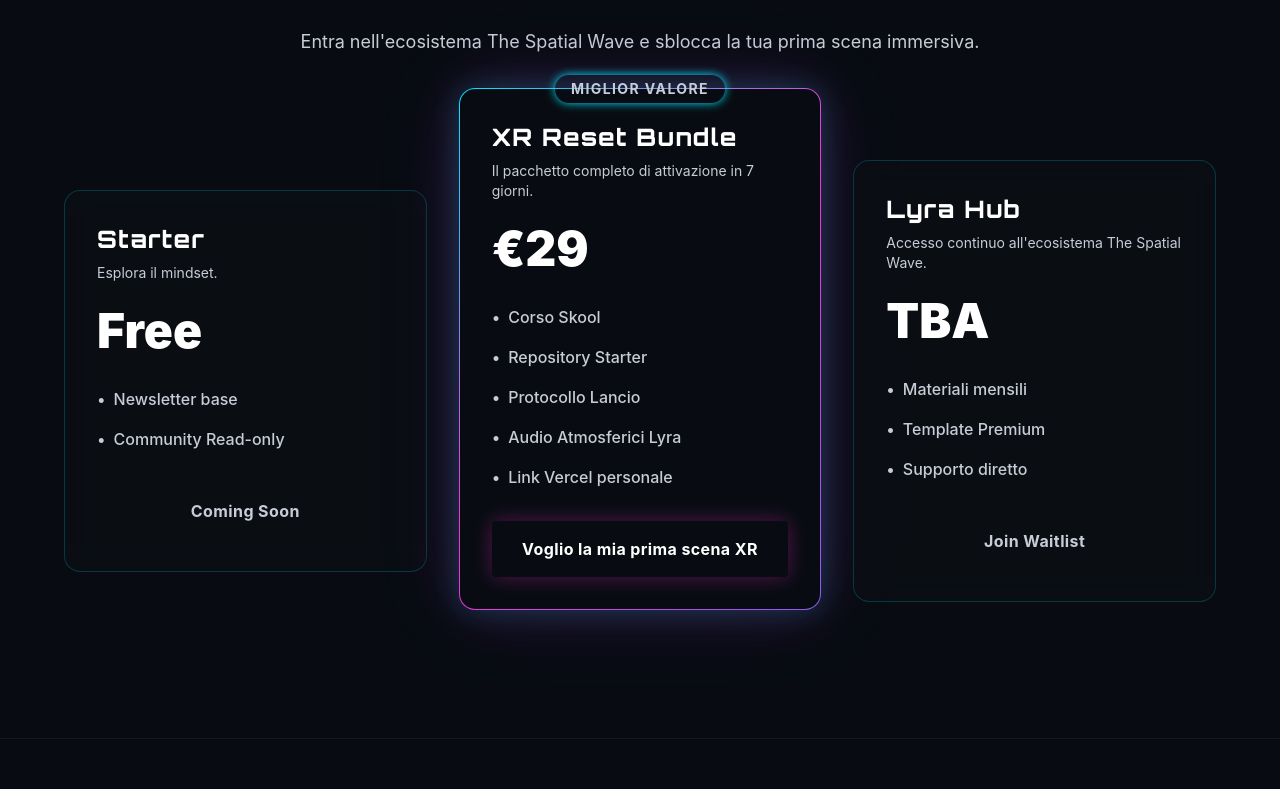
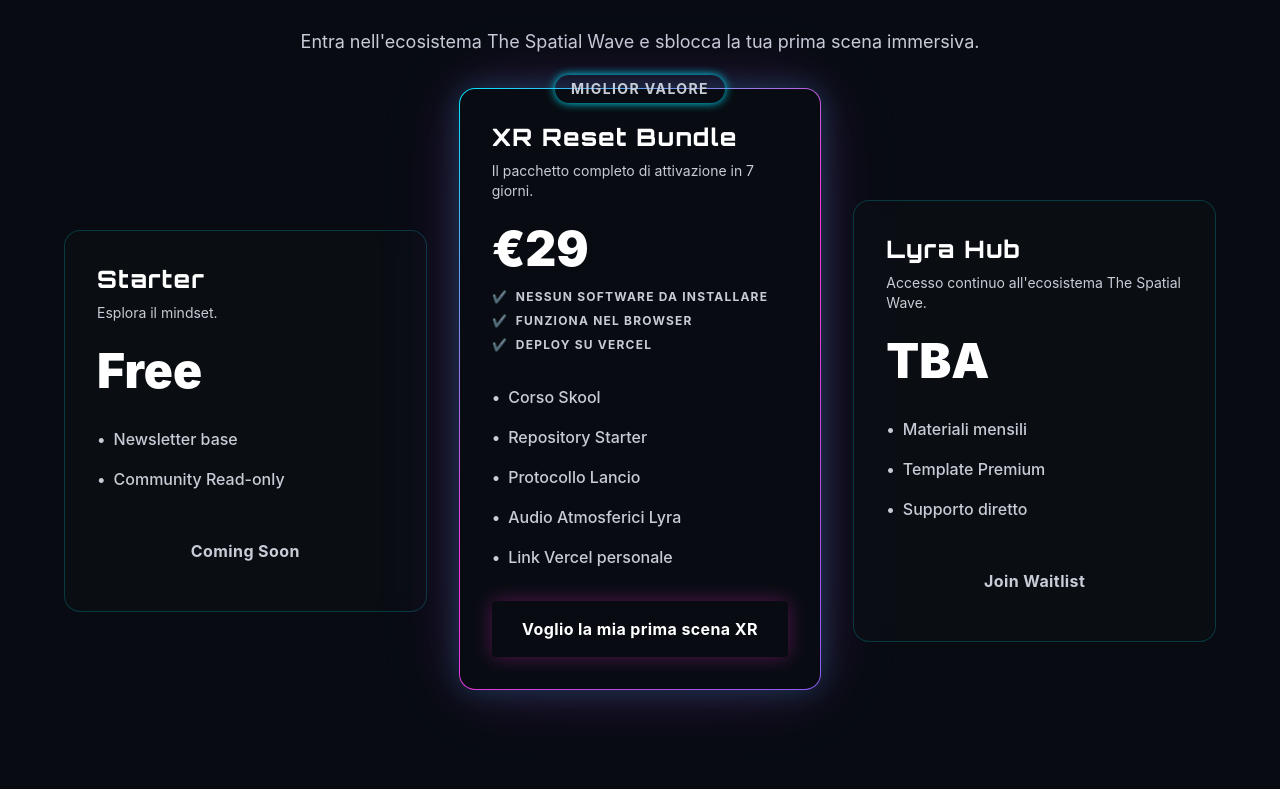
Before and after one commit to the-spatial-wave/xr-reset-landing, a React (Vite) app: page / in a window 1280 px wide. Shown: the part 9048-9837 px from the top of the page. Built offline with nearby package versions, Linux system fonts and the light colour scheme.

Commit message:
feat: add Micro Trust elements to pricing section

```diff
--- a/src/sections/Pricing.tsx
+++ b/src/sections/Pricing.tsx
@@ -56,6 +56,20 @@ export default function Pricing() {
               <p className="text-brand-silver text-sm mb-6">{tier.desc}</p>
               <div className="text-5xl font-display font-black text-white mb-8">{tier.price}</div>
 
+              {tier.highlight && (
+                <div className="flex flex-col gap-2 mb-8 -mt-4">
+                  <div className="flex items-center text-[10px] sm:text-xs uppercase tracking-widest font-bold text-brand-silver/80">
+                    <span className="text-brand-cyan mr-2">✔</span> Nessun software da installare
+                  </div>
+                  <div className="flex items-center text-[10px] sm:text-xs uppercase tracking-widest font-bold text-brand-silver/80">
+                    <span className="text-brand-cyan mr-2">✔</span> Funziona nel browser
+                  </div>
+                  <div className="flex items-center text-[10px] sm:text-xs uppercase tracking-widest font-bold text-brand-silver/80">
+                    <span className="text-brand-cyan mr-2">✔</span> Deploy su Vercel
+                  </div>
+                </div>
+              )}
+
               <ul className="space-y-4 mb-8">
                 {tier.features.map((f, j) => (
                   <motion.li
```
